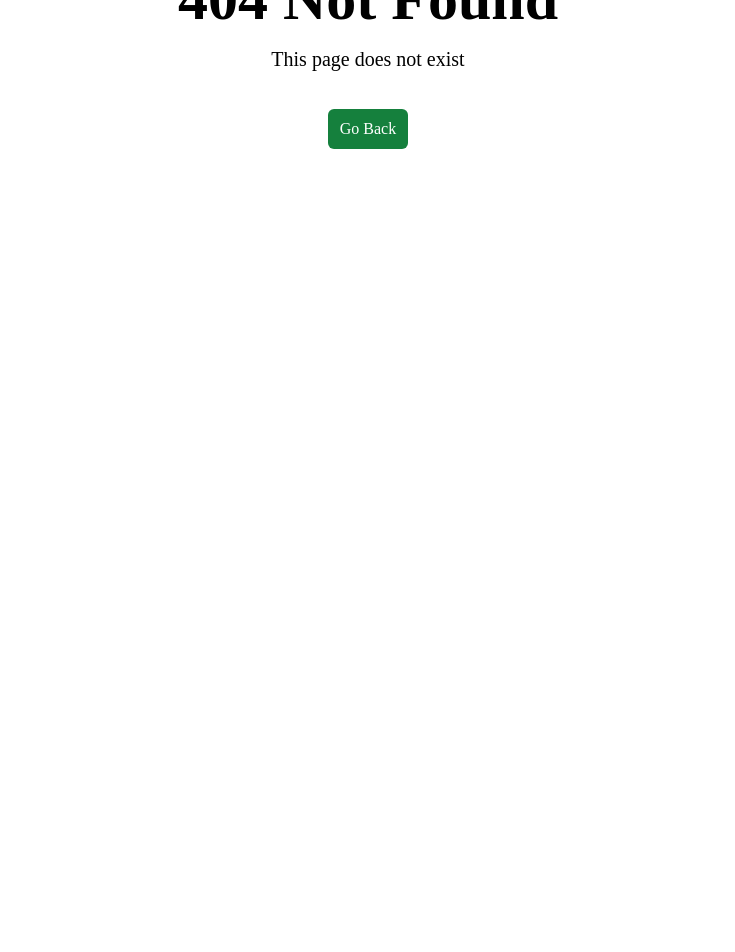
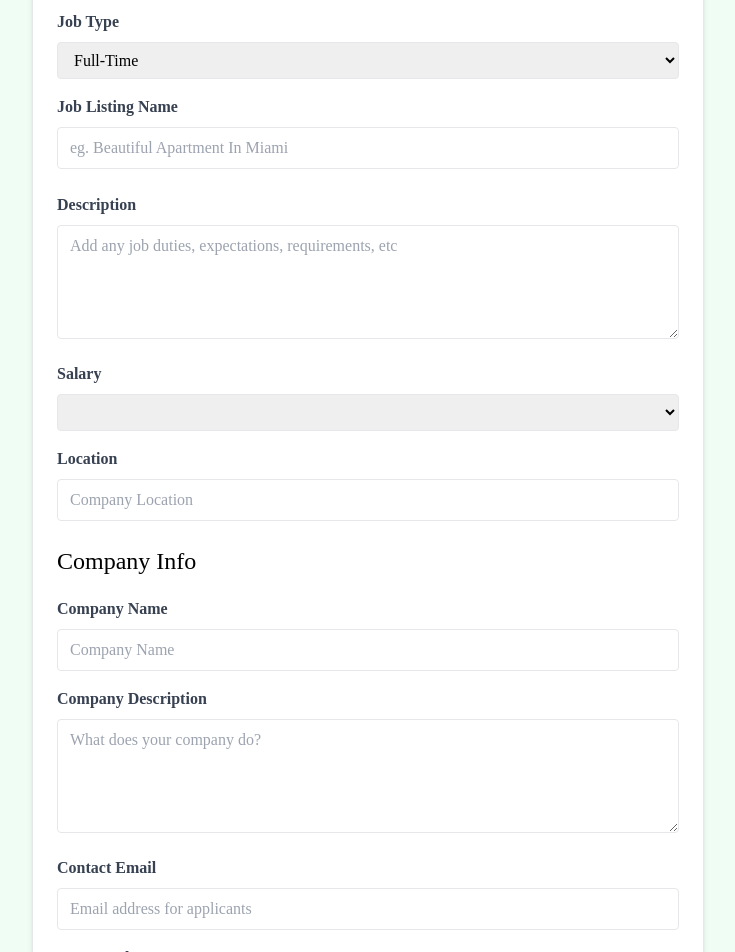
Before and after one commit to Vivnjoroge/Vue-Project, a Vue app: page /jobs/edit/1 in a window 1280 px wide. Before the commit this address had no page. Shown: the part 260-1212 px from the top of the page, without its empty margins (272-1007 px from the left). Before the commit the page ends 800 px from the top, so only its background shows below. Built offline with nearby package versions, Linux system fonts and the light colour scheme.

Commit message:
Create editjob view

```diff
--- a/src/router/index.js
+++ b/src/router/index.js
@@ -4,6 +4,7 @@ import JobsView from '@/views/JobsView.vue';
 import NotFoundView from '@/views/NotFoundView.vue';
 import JobView from '@/views/JobView.vue';
 import AddJobView from '@/views/AddJobView.vue';
+import EditJobView from '@/views/EditJobView.vue';
 
 const router = createRouter({
     history: createWebHistory(import.meta.env.BASE_URL),
@@ -29,6 +30,11 @@ const router = createRouter({
             component: AddJobView,
         },
         {
+            path: '/jobs/edit/:id',
+            name:'edit-job',
+            component: EditJobView,
+        },
+        {
             path: '/:catchAll(.*)',
             name: 'not-found',
             component: NotFoundView,
--- /dev/null
+++ b/src/views/EditJobView.vue
@@ -0,0 +1,225 @@
+<script setup>
+import router from '@/router';
+import{reactive} from 'vue';
+import { useToast } from 'vue-toastification';
+import axios from 'axios';
+
+const form = reactive({
+    type:'Full-Time',
+    title: '',
+    description:'',
+    location: '',
+    company:{
+        name: '',
+        description: '',
+        contactEmail: '',
+        contactPhone: ''
+    },
+});
+const toast = useToast();
+
+const handleSubmit = async() => {
+   const newJob ={
+    title: form.title,
+    type:form.type,
+    location: form.location,
+    description: form.description,
+    salary: form.salary,
+    company:{
+        name:form.company.name,
+        description: form.company.description,
+        contactEmail: form.company.contactEmail,
+        contactPhone: form.company.contactPhone
+    },
+
+   };
+
+  try {
+    const response = await axios.post(`/api/jobs`,newJob);
+    toast.success('Job Added Successfully');
+    router.push(`/jobs/${response.data.id}`);
+
+  } catch (error) {
+    console.error('Error fetching job');
+    toast.error('Job was not added');
+
+  }
+
+
+};
+</script>
+
+    <template>
+       <section class="bg-green-50">
+      <div class="container m-auto max-w-2xl py-24">
+        <div
+          class="bg-white px-6 py-8 mb-4 shadow-md rounded-md border m-4 md:m-0"
+        >
+          <form @submit.prevent="handleSubmit">
+            <h2 class="text-3xl text-center font-semibold mb-6">Edit Job</h2>
+
+            <div class="mb-4">
+              <label for="type" class="block text-gray-700 font-bold mb-2"
+                >Job Type</label
+              >
+              <select
+              v-model="form.type"
+                id="type"
+                name="type"
+                class="border rounded w-full py-2 px-3"
+                required
+              >
+                <option value="Full-Time">Full-Time</option>
+                <option value="Part-Time">Part-Time</option>
+                <option value="Remote">Remote</option>
+                <option value="Internship">Internship</option>
+              </select>
+            </div>
+
+            <div class="mb-4">
+              <label class="block text-gray-700 font-bold mb-2"
+                >Job Listing Name</label
+              >
+              <input
+                type="text"
+                   v-model ="form.title"
+                id="name"
+                name="name"
+                class="border rounded w-full py-2 px-3 mb-2"
+                placeholder="eg. Beautiful Apartment In Miami"
+                required
+              />
+            </div>
+            <div class="mb-4">
+              <label
+                for="description"
+                class="block text-gray-700 font-bold mb-2"
+                >Description</label
+              >
+              <textarea
+                id="description"
+                   v-model ="form.description"
+                name="description"
+                class="border rounded w-full py-2 px-3"
+                rows="4"
+                placeholder="Add any job duties, expectations, requirements, etc"
+              ></textarea>
+            </div>
+
+            <div class="mb-4">
+              <label for="type" class="block text-gray-700 font-bold mb-2"
+                >Salary</label
+              >
+              <select
+                id="salary"
+                v-model ="form.salary"
+                name="salary"
+                class="border rounded w-full py-2 px-3"
+                required
+              >
+                <option value="Under $50K">under $50K</option>
+                <option value="$50K - $60K">$50 - $60K</option>
+                <option value="$60K - $70K">$60 - $70K</option>
+                <option value="$70K - $80K">$70 - $80K</option>
+                <option value="$80K - $90K">$80 - $90K</option>
+                <option value="$90K - $100K">$90 - $100K</option>
+                <option value="$100K - $125K">$100 - $125K</option>
+                <option value="$125K - $150K">$125 - $150K</option>
+                <option value="$150K - $175K">$150 - $175K</option>
+                <option value="$175K - $200K">$175 - $200K</option>
+                <option value="Over $200K">Over $200K</option>
+              </select>
+            </div>
+
+            <div class="mb-4">
+              <label class="block text-gray-700 font-bold mb-2">
+                Location
+              </label>
+              <input
+                type="text"
+                v-model="form.location"
+                id="location"
+                name="location"
+                class="border rounded w-full py-2 px-3 mb-2"
+                placeholder="Company Location"
+                required
+              />
+            </div>
+
+            <h3 class="text-2xl mb-5">Company Info</h3>
+
+            <div class="mb-4">
+              <label for="company" class="block text-gray-700 font-bold mb-2"
+                >Company Name</label
+              >
+              <input
+                type="text"
+                v-model="form.company.name"
+                id="company"
+                name="company"
+                class="border rounded w-full py-2 px-3"
+                placeholder="Company Name"
+              />
+            </div>
+
+            <div class="mb-4">
+              <label
+                for="company_description"
+                class="block text-gray-700 font-bold mb-2"
+                >Company Description</label
+              >
+              <textarea
+                id="company_description"
+                v-model="form.company.description"
+                name="company_description"
+                class="border rounded w-full py-2 px-3"
+                rows="4"
+                placeholder="What does your company do?"
+              ></textarea>
+            </div>
+
+            <div class="mb-4">
+              <label
+                for="contact_email"
+                class="block text-gray-700 font-bold mb-2"
+                >Contact Email</label
+              >
+              <input
+                type="email"
+                v-model="form.company.contactEmail"
+                id="contact_email"
+                name="contact_email"
+                class="border rounded w-full py-2 px-3"
+                placeholder="Email address for applicants"
+                required
+              />
+            </div>
+            <div class="mb-4">
+              <label
+                for="contact_phone"
+                class="block text-gray-700 font-bold mb-2"
+                >Contact Phone</label
+              >
+              <input
+                type="tel"
+                id="contact_phone"
+                v-model="form.company.contactPhone"
+                name="contact_phone"
+                class="border rounded w-full py-2 px-3"
+                placeholder="Optional phone for applicants"
+              />
+            </div>
+
+            <div>
+              <button
+                class="bg-green-500 hover:bg-green-600 text-white font-bold py-2 px-4 rounded-full w-full focus:outline-none focus:shadow-outline"
+                type="submit"
+              >
+                Update Job
+              </button>
+            </div>
+          </form>
+        </div>
+      </div>
+    </section>
+</template>
```
